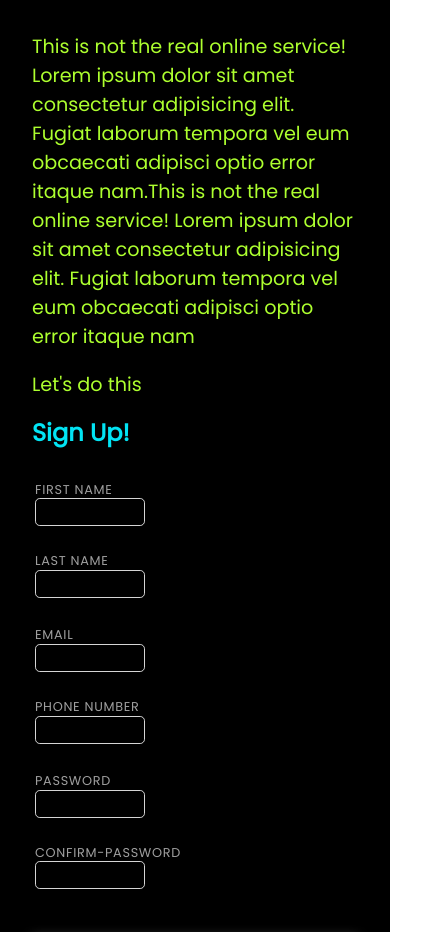
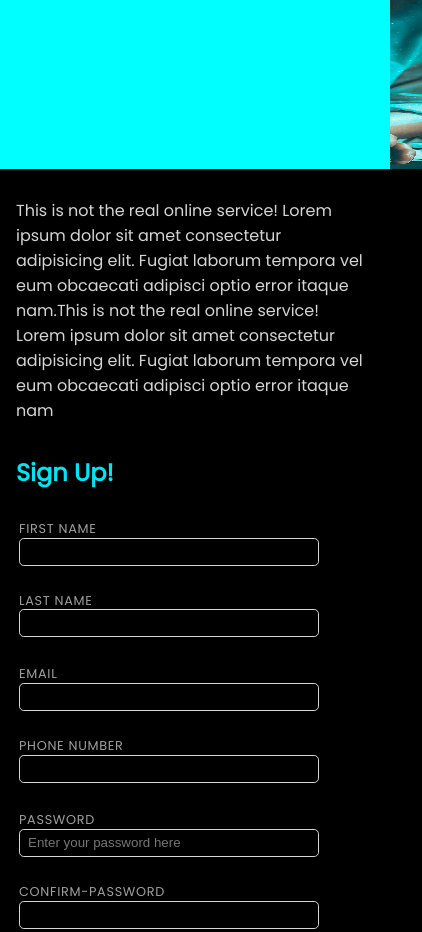
Before and after one commit to abh1sh3kk/signup-form, a plain HTML site: page index.html in a window 390 px wide. Shown: the top 932 px of the page, 422 px wide, since content can reach past the window. Before the commit the page ends 844 px from the top, so only its background shows below. Drawn offline with Linux system fonts and the light colour scheme.

Commit message:
Made responsive layout but minor changes are remaining

```diff
--- a/index.html
+++ b/index.html
@@ -11,13 +11,16 @@
 <body>
 	<div class="container">
 		<div class="section-window">
+			<!-- <div class="logo-bar">
+				<img src="https://img.icons8.com/external-kmg-design-outline-color-kmg-design/344/external-aqua-renewable-energy-kmg-design-outline-color-kmg-design.png" alt="logo">Deadpool
+			</div> -->
 			<!-- <img src="" alt="Man" class="the-image"> -->
 		</div>
 		<div class="section-form">
-			<p class="headline">This is not the real online service! Lorem ipsum dolor sit amet consectetur adipisicing elit. Fugiat laborum tempora vel eum obcaecati adipisci optio error itaque nam.This is not the real online service! Lorem ipsum dolor sit amet consectetur adipisicing elit. Fugiat laborum tempora vel eum obcaecati adipisci optio error itaque nam<br>
+			<p class="headline">This is not the real online service! Lorem ipsum dolor sit amet consectetur adipisicing elit. Fugiat laborum tempora vel eum obcaecati adipisci optio error itaque nam.This is not the real online service! Lorem ipsum dolor sit amet consectetur adipisicing elit. Fugiat laborum tempora vel eum obcaecati adipisci optio error itaque nam
 			<!-- Sign Up now to get started. -->
-		</p>
-		<div class="do-this">Let's do this</h1>
+			</p>
+		<!-- <div class="do-this">Let's do this</h1></div> -->
 
 			<form action="#">
 				<h1 class="sign-up-now">Sign Up!</h1>
@@ -48,7 +51,7 @@
 						<td>
 							<label for="password">Password</label>
 							<input type="password" name="password"
-							id="password">
+							id="password" placeholder="Enter your password here">
 						</td>
 						<td>
 							<label for="confirm-password">Confirm-password</label>
--- a/style.css
+++ b/style.css
@@ -14,6 +14,9 @@
   --label-size: 0.8rem;
   --normal-size: 1.2rem;
   --one-rem: 1rem;
+
+  --form-width: 60vw;
+  --glass-width: 40vw;
 }
 
 /* ************** body ****************** */
@@ -23,34 +26,43 @@ body {
   background-image: url("images/man.jpg");
   background-position: -75px 22%;
 background-size: 90vh 85vw;
-
-
-/* ########### Leaf ################## */
-  /* background-image: url("images/art.jpg");
-  background-size: 100vh 100vw;
-  background-position: 0% 10%; */
+background-attachment: fixed;
 
   color: var(--color);
   font-family: "Poppins", sans-serif;
+  word-wrap: break-word;
 }
 /* ************** body ****************** */
 
 /* ************** container ****************** */
 .container {
   display: flex;
+
   position: fixed;
   top: 0;
   right: 0;
 
-  width: 75vw;
+  width: 100vw;
   height: 100vh;
 }
 /* ************** container ****************** */
 
 /* ************** main-image ****************** */
 .section-window {
-	width: 20vw;
-	height: 100vh;
+  width: var(--glass-width);
+  background-color: aqua;
+  opacity: 0;
+}
+/* .logo-bar {
+	top: 20px;
+	left: 0;
+	background-color: red;
+	width: 100%;
+	height: 2rem;
+} */
+img[alt="logo"] {
+	height: 2rem;
+	width: 2rem;
 }
 
 /* ************** main-image ****************** */
@@ -61,6 +73,7 @@ background-size: 90vh 85vw;
 
 }
 .sign-up-now {
+  margin: 1rem 0;
   font-size: var(--normal-size);
   font-weight: bold;
   color: var(--button-color);
@@ -73,6 +86,7 @@ background-size: 90vh 85vw;
 	flex-direction: column;
 	display: flex;
 	justify-content: space-between;
+  width: var(--form-width);
 }
 /* ************** text-section  ****************** */
 
@@ -80,7 +94,7 @@ background-size: 90vh 85vw;
 /* ************** table start ****************** */
 
 input {
-  background-color: var(--bg-color);
+  background: none;
   width: 25vw;
   height: 1.5rem;
   color: var(--color);
@@ -92,10 +106,7 @@ input {
   margin-bottom: 0.8rem;
   padding-left: 0.5rem;
 }
-input[type="password"]
-{
-	background-color: var(--bg-color);
-}
+
 input:focus {
   border: 0.2px solid var(--button-color);
   outline: none;
@@ -114,7 +125,7 @@ label {
 /* ************** line beginning ****************** */
 .line {
   height: 0.1rem;
-  width: 100%;
+  width: 50%;
   box-shadow: 0px 2px 12px white;
   margin: 2rem 0;
   background-color: var(--color);
@@ -133,6 +144,7 @@ label {
 
 }
 .create-account:hover {
+  cursor: pointer;
 	background-color: var(--button-color);
 	color: var(--bg-color);
 }
@@ -154,18 +166,57 @@ a:hover {
 }
 /* ************** login section end ****************** */
 
+
+
+
+/* ***********  Media Query ******************** */
+
+
 @media screen and (max-width: 720px) {
 	body {
-		color: greenyellow;
+    height: auto;
+    width: 100vw;
 	}
+  .section-form{
+  padding: 0.8rem 1rem;
+	font-size: var(--normal-size);
+	background-color: var(--bg-color);
+	flex-direction: column;
+	display: flex;
+	justify-content: space-between;
+  width: 100%
+  }
+  .headline {
+    word-wrap: break-word;
+    width: 90%;
+  }
+  .login {
+    width: 90%;
+  }
 	.container {
-		flex-direction: column;
-		width: 100vw;
+
+    width: 100vw;
+    height: auto;
+    top: 0;
+    left: 0;
+    position: absolute;
+    flex-direction: column;
 	}
+  .headline {
+    font-size: 1rem;
+  }
+  input {
+    width: 75%;
+  }
 	.section-window {
-		height: 40vh;
-		width: 100vw;
+		background-color: aqua;
+    height: 20vh;
+    width: 100vw;
+    opacity: 100;
 	}
+  table {
+    width: 100%;
+  }
 	td {
 		display: block;
 	}
```
